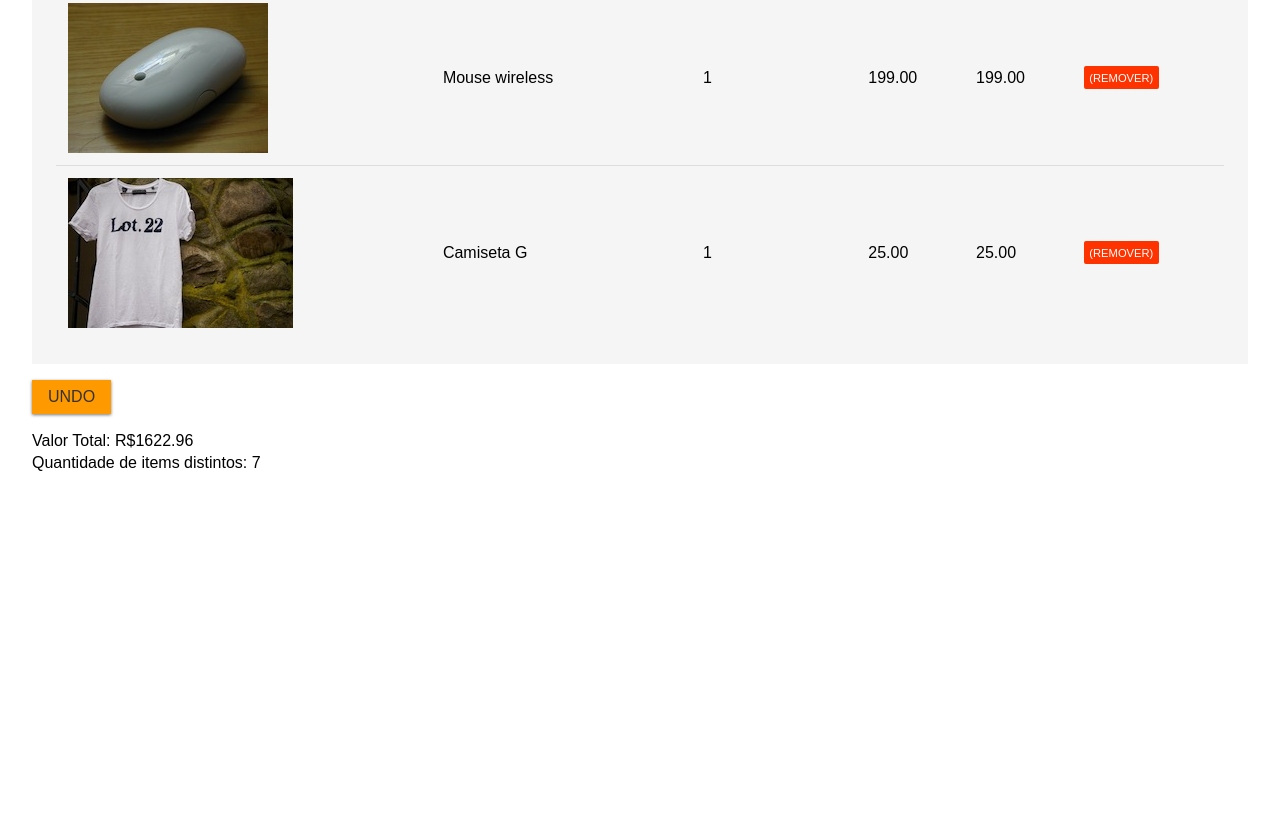
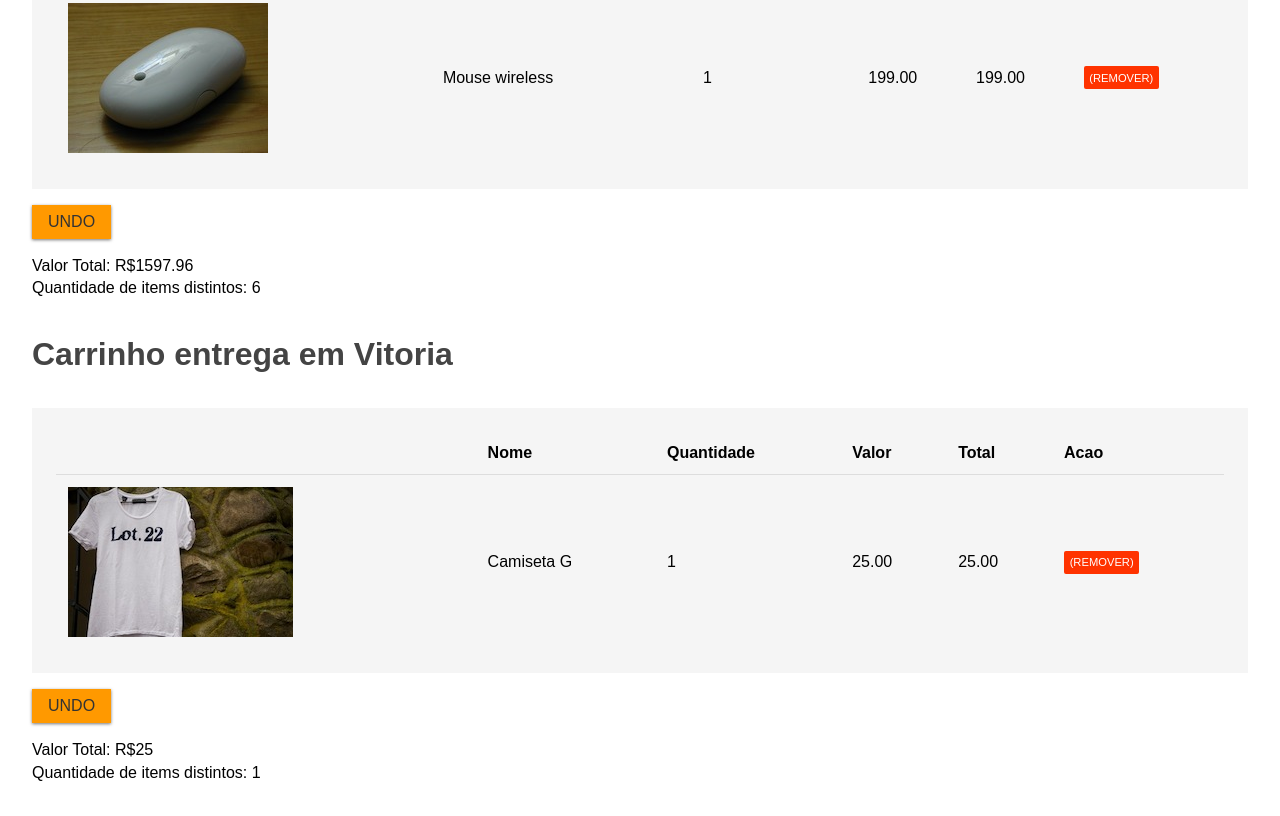
Before and after one commit to epfonseca7/alura-jquery1, a plain HTML site: page index.html in a window 1280 px wide. Shown: the part 1060-1876 px from the top of the page. Before the commit the page ends 1567 px from the top, so only its background shows below. Drawn offline with Linux system fonts and the light colour scheme.

Commit message:
fifth class

```diff
--- a/carrinho.js
+++ b/carrinho.js
@@ -1,31 +1,40 @@
-var atualizaDados = function(){
-        var itens = $(".item-total:visible");
+var atualizaDados   = function(){
+            var carrinhos = $(".carrinho");
+            carrinhos.each( function(){
+                var carrinho = $(this);
+                var itens = carrinho.find(".item-total:visible");
                 var total = 0;
                 for(var i=0; i < itens.length; i++) {
                         var conteudo = $(itens[i]).text();
                          var preco = parseFloat(conteudo);
                        total += preco;
-                }
-            $("#valor-total").text(total);
-            $("#quantidade-de-itens").text(itens.length);
                 };
+                carrinho.find(".valor-total").text(total);
+                carrinho.find(".quantidade-de-itens").text(itens.length);
+
+            });
+
+};
+
 var removeItem = function(event) {
     event.preventDefault();
-
     var self = $(this);
     self.closest("tr").hide();
+    atualizaDados();
 
-    atualizaDados();
 };
-var undo = function() {
-    $("tr:visible").removeClass("recuperado");
-    var trs = $("tr:hidden");
+var undo = function(){
+        var carrinho = $(this).closest('.carrinho');
+        carrinho.find("tr:visible").removeClass("recuperado");
+        var trs = carrinho.find("tr:hidden");
         trs.addClass("recuperado").show();
         atualizaDados();
 };
+
 var aposInicializado = function() {
     atualizaDados();
-    $("#undo").click(undo);
+    $(".undo").click(undo);
     $(".remove-item").click(removeItem);
+
 };
 $(aposInicializado);
--- a/index.html
+++ b/index.html
@@ -4,8 +4,7 @@
 </head>
 <body>
 	<div class="carrinho">
-		<h2>Carrinho entrega em Sao Paulo</h2>
-		<table>
+		<h2>Carrinho entrega em Sao Paulo</h2><table>
 			<thead>
 				<tr>
 					<td></td>
@@ -65,6 +64,32 @@
 					<td class="item-total">199.00</td>
                     <td><a class="remove-item" href="">(Remover)</a></td>
 				</tr>
+			</tbody>
+		</table><div>
+        <input type="button" value="Undo" class="undo">
+    </div>
+
+	<div>
+        Valor Total: R$<span class="valor-total">1298.96</span>
+        <br>
+        Quantidade de items distintos: <span class="quantidade-de-itens">4</span>
+    </div></div>
+
+
+    	<div class="carrinho">
+		<h2>Carrinho entrega em Vitoria</h2>
+		<table>
+			<thead>
+				<tr>
+					<td></td>
+					<td>Nome</td>
+					<td>Quantidade</td>
+					<td>Valor</td>
+					<td>Total</td>
+                    <td>Acao</td>
+				</tr>
+			</thead>
+			<tbody>
 				<tr>
 					<td><img src="imagens/camiseta.jpg"></td>
 					<td>Camiseta G</td>
@@ -75,16 +100,18 @@
 				</tr>
 			</tbody>
 		</table>
-	</div>
-    <div>
-        <input type="button" value="Undo" id="undo">
+	<div>
+        <input type="button" value="Undo" class="undo">
     </div>
     <div>
-        Valor Total: R$<span id="valor-total">0</span>
+        Valor Total: R$<span class="valor-total">0</span>
         <br>
-        Quantidade de items distintos: <span id='quantidade-de-itens'>0</span>
+        Quantidade de items distintos: <span class="quantidade-de-itens">0</span>
     </div>
+    </div>
+
+
     <script src="jquery-3.1.1.min.js"></script>
     <script src="carrinho.js"></script>
-</body>
-</html>
+
+</body></html>
```
Lines whose indentation alone changed are shown as unchanged.
